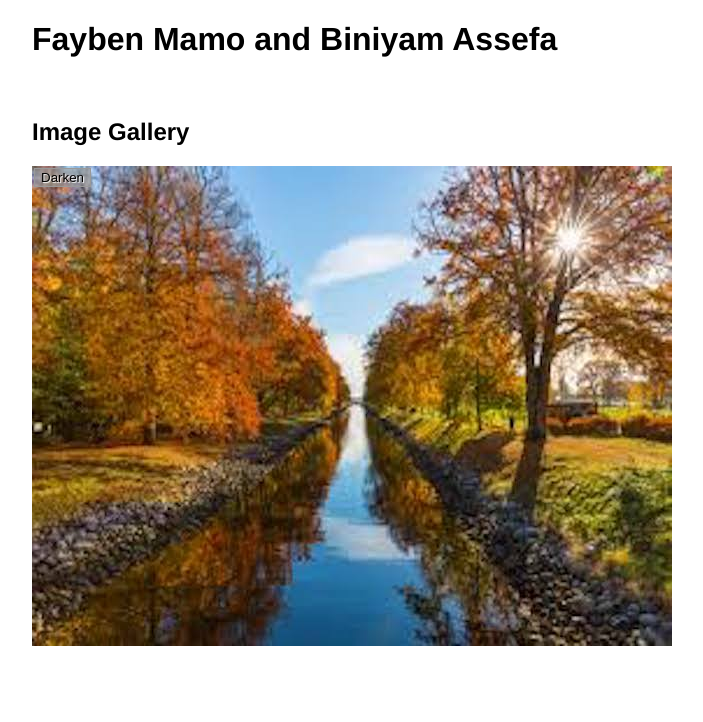
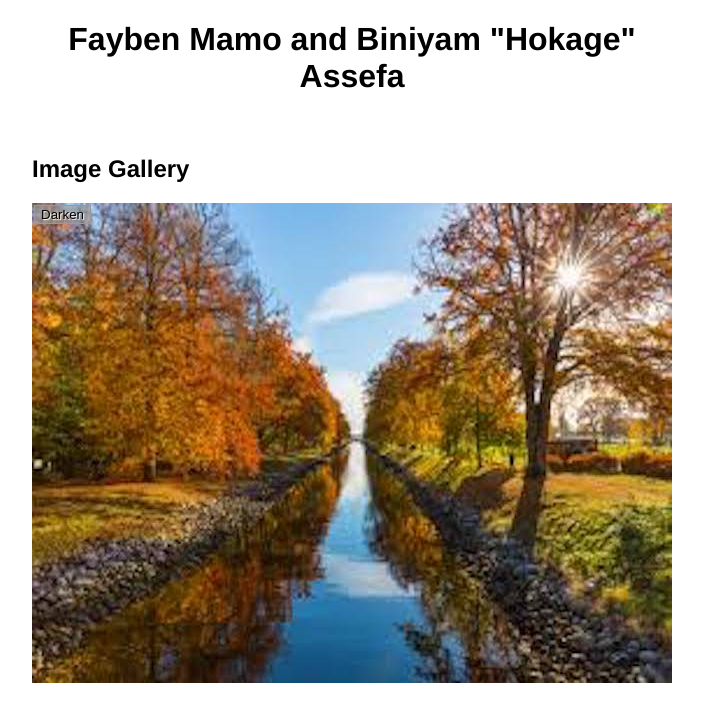
Before and after one commit to FaybenM/FaybenM.github.io, a website: page assignment_2/index.html in a window 1280 px wide. Shown: the whole page, without its empty margins (288-991 px from the left). Drawn offline with Linux system fonts and the light colour scheme.

Commit message:
Update index.html
test

```diff
--- a/assignment_2/index.html
+++ b/assignment_2/index.html
@@ -10,7 +10,7 @@
   </head>
 
   <body>
-    <h1>Fayben Mamo and Biniyam Assefa</h1>
+    <h1>Fayben Mamo and Biniyam "Hokage" Assefa</h1>
     <br>
     <h2>Image Gallery</h2>
 
```
